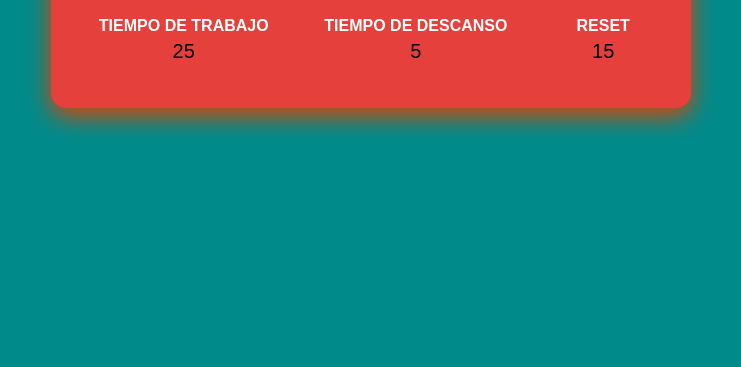
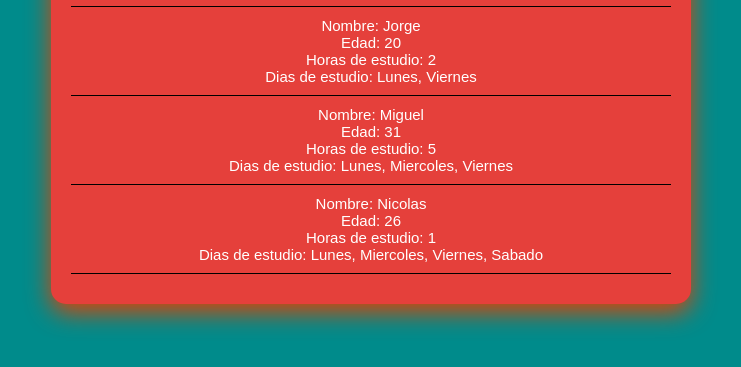
Before and after one commit to NahuelRamos98/JavaScxript, a plain HTML site: page views/index.html in a window 1280 px wide. Shown: the part 433-800 px from the top of the page, without its empty margins (269-1010 px from the left). Drawn offline with Linux system fonts and the light colour scheme.

Commit message:
agregamos JSON

```diff
--- a/css/style.css
+++ b/css/style.css
@@ -96,3 +96,23 @@ input{
     padding-bottom: 20px;
     padding-top: 20px;
 }
+
+#usuRecientes{
+    width: 100%;
+    text-align: center;
+    flex-direction: column;
+    font-family: Arial, Helvetica, sans-serif;
+    font-size: 15px;
+    color: #ffffff;
+    padding-bottom: 10px;
+}
+
+.listadiv{
+    border-bottom: 1px solid black ;
+    padding-top: 10px;
+    padding-bottom: 10px;
+}
+
+.h2{
+    text-shadow: 2px 2px 2px black;
+}
--- a/js/app.js
+++ b/js/app.js
@@ -80,9 +80,36 @@ function pomodoroController() {
     }
 }
 
-let marcas = {
-    diasEstudiados: 2,
-    recordDeDiasSeguidos: 4,
-    diasPactados: ['Lunes','Miercoles','Sabados'],
-    diasDeDescanso: ['Martes','Jueves']
-};
+let listaDeUsuarios = [{
+    nombre: "Nahuel",
+    edad: 24,
+    horasDeEstudio: 4,
+    diasDeEstudio: ["Lunes, Miercoles, Viernes"]
+},{
+    nombre: "Jorge",
+    edad: 20,
+    horasDeEstudio: 2,
+    diasDeEstudio: ["Lunes, Viernes"]
+},{
+    nombre: "Miguel",
+    edad: 31,
+    horasDeEstudio: 5,
+    diasDeEstudio: ["Lunes, Miercoles, Viernes"]
+},{
+    nombre: "Nicolas",
+    edad: 26,
+    horasDeEstudio: 1,
+    diasDeEstudio: ["Lunes, Miercoles, Viernes, Sabado"]
+}]
+
+localStorage.setItem("Usuarios",JSON.stringify(listaDeUsuarios))
+
+listaDeUsuarios = JSON.parse(localStorage.getItem("Usuarios"))
+
+listaDeUsuarios.forEach(element =>{
+    let elements = document.getElementById("usuRecientes");
+    let div = document.createElement("div");
+    div.classList.add("listadiv")
+    div.innerHTML ="Nombre: "+ element.nombre + "<br>Edad: "+ element.edad+ "<br>Horas de estudio: "+ element.horasDeEstudio + "<br>Dias de estudio: "+ element.diasDeEstudio;
+    elements.appendChild(div);
+})
--- a/views/index.html
+++ b/views/index.html
@@ -35,6 +35,9 @@
                 <input id="rest-time" type="text" value="15">
             </div>
         </div>
+        <div id="usuRecientes">
+            <h2 class="h2">Usuarios recientes</h2>
+        </div>
     </div>
     <script src="../js/app.js"></script>
 </body>
```
